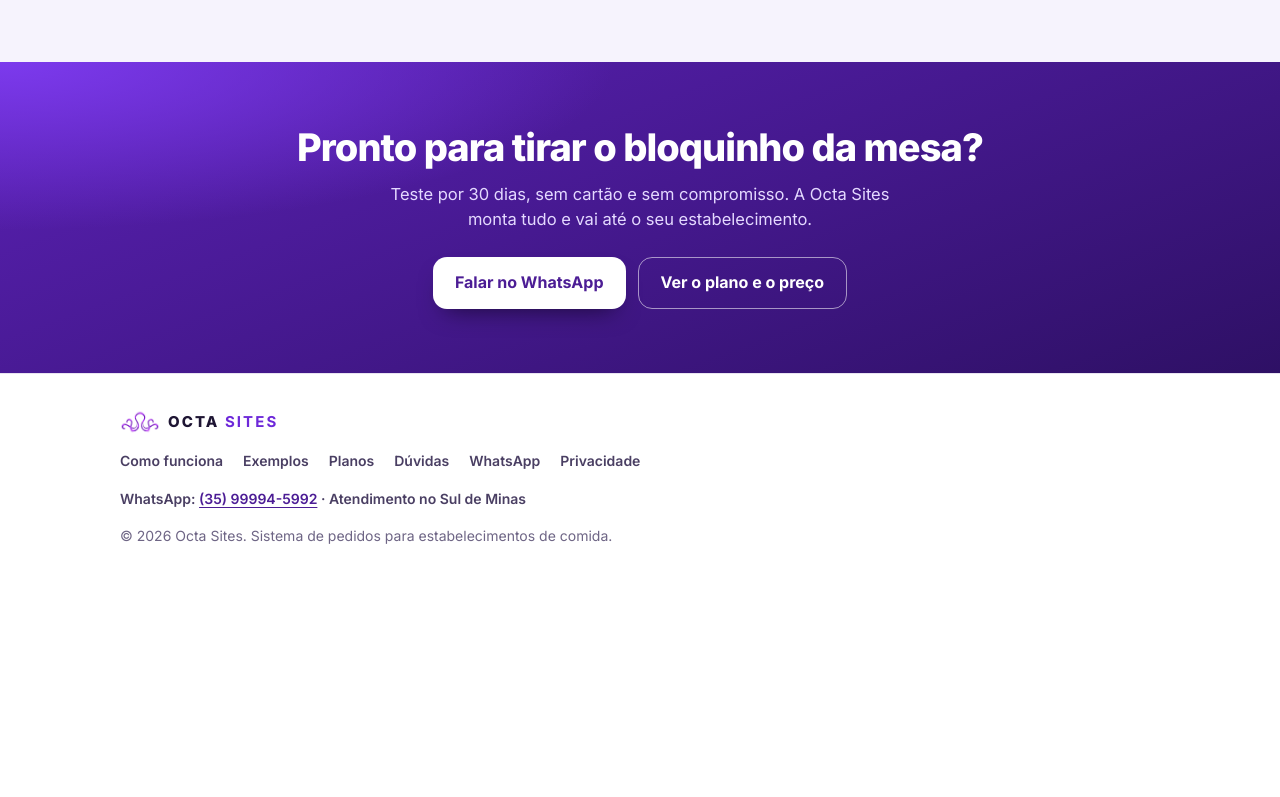
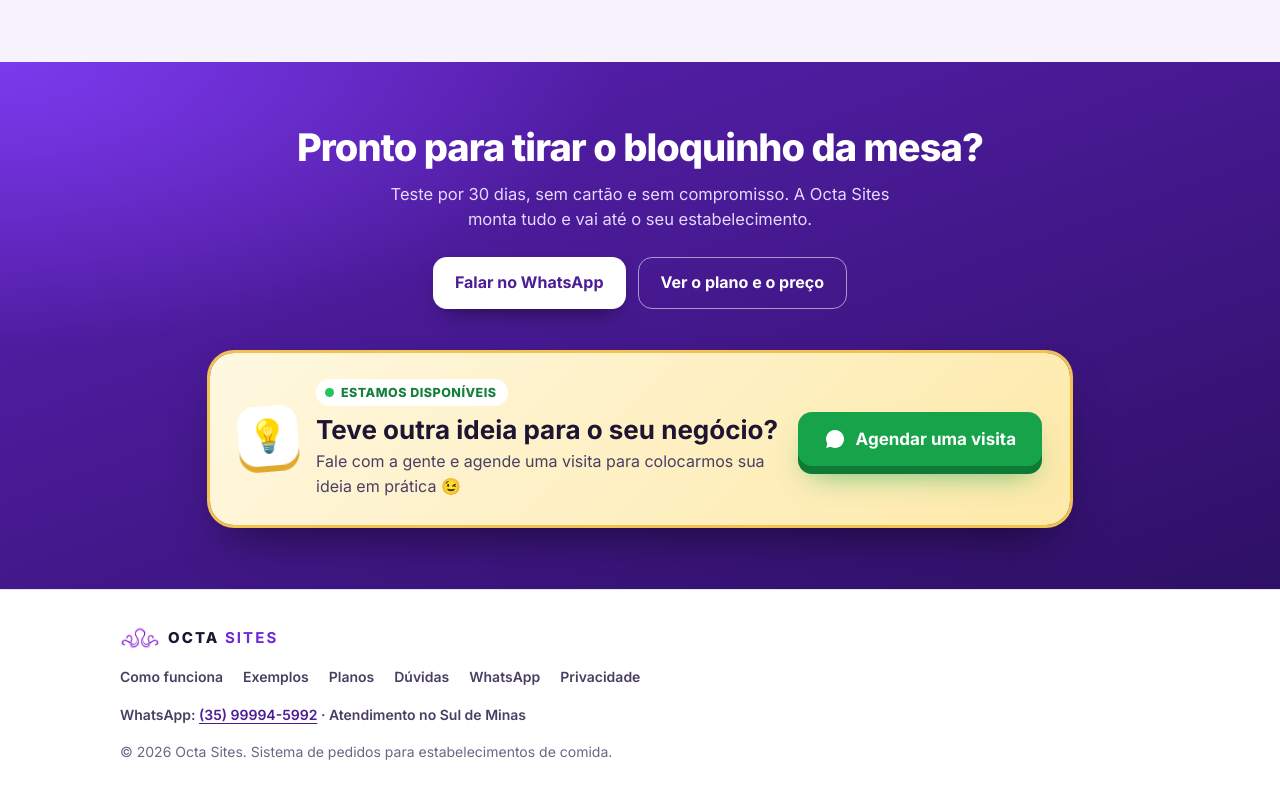
Before and after one commit to anaclararibeiroferreira12-ux/octa-sites, a plain HTML site: page public/index.html in a window 1280 px wide. Shown: the part 6120-6917 px from the top of the page. Before the commit the page ends 6703 px from the top, so only its background shows below. Drawn offline with Linux system fonts and the light colour scheme; a web font is replaced by a local one.

Commit message:
Prévia: faixa Teve outra ideia? com botão Agendar uma visita no final da página
Co-Authored-By: Claude Opus 5.5 <noreply@anthropic.com>
Claude-Session: https://claude.ai/code/session_01HgHHTQ1VZNJVVGqRbgtSGA

```diff
--- a/public/index.html
+++ b/public/index.html
@@ -532,6 +532,20 @@ footer nav{display:flex;flex-wrap:wrap;gap:8px 20px;font-weight:600;color:var(--
 .fecho .acoes{justify-content:center;margin-top:24px;gap:12px;display:flex;flex-wrap:wrap}
 .btn-claro{background:#fff;color:var(--roxo-esc);box-shadow:0 12px 24px -12px rgba(0,0,0,.6)}
 .btn-vazado{background:transparent;color:#fff;border:1.5px solid rgba(255,255,255,.55)}
+/* faixa "teve outra ideia?" */
+.ideia{position:relative;display:grid;grid-template-columns:auto 1fr;gap:14px 18px;align-items:center;text-align:left;max-width:860px;margin:44px auto 0;padding:24px;border-radius:24px;background:linear-gradient(135deg,#FFF8E1,#FDE9A8);color:var(--tinta);box-shadow:0 0 0 3px #F2C14E,0 24px 50px -18px rgba(0,0,0,.6)}
+.ideia-ic{width:60px;height:60px;border-radius:18px;display:grid;place-items:center;font-size:32px;background:#fff;box-shadow:0 6px 0 #E0A92E;animation:ideia-pula 2.6s ease-in-out infinite}
+.ideia-on{display:inline-flex;align-items:center;gap:7px;font-size:12.5px;font-weight:800;letter-spacing:.04em;text-transform:uppercase;color:var(--verde-txt);background:#fff;border-radius:999px;padding:4px 11px 4px 9px}
+.ideia-on i{width:9px;height:9px;border-radius:50%;background:#22C55E;box-shadow:0 0 0 0 rgba(34,197,94,.6);animation:ideia-pulso 1.8s infinite}
+.ideia h3{margin:8px 0 4px;font-size:clamp(21px,2.6vw,26px);line-height:1.2;color:var(--tinta)}
+.ideia p{margin:0;max-width:none;color:var(--tinta-2);font-size:16px}
+.ideia-btn{grid-column:1 / -1;justify-self:stretch;justify-content:center;gap:10px;background:#16A34A;color:#fff;font-size:17px;min-height:54px;box-shadow:0 8px 0 #0F7A35,0 18px 30px -12px rgba(22,163,74,.7)}
+.ideia-btn:hover{background:#15803D}
+.ideia-btn svg{width:22px;height:22px}
+@media(min-width:760px){.ideia{grid-template-columns:auto 1fr auto;padding:26px 28px}.ideia-btn{grid-column:auto;justify-self:end;padding:0 26px}}
+@keyframes ideia-pulso{70%{box-shadow:0 0 0 9px rgba(34,197,94,0)}100%{box-shadow:0 0 0 0 rgba(34,197,94,0)}}
+@keyframes ideia-pula{0%,100%{transform:translateY(0) rotate(0)}50%{transform:translateY(-4px) rotate(-6deg)}}
+@media (prefers-reduced-motion:reduce){.ideia-ic,.ideia-on i{animation:none}}
 </style>
 <script type="application/ld+json">
 {"@context":"https://schema.org","@graph":[
@@ -754,6 +768,15 @@ footer nav{display:flex;flex-wrap:wrap;gap:8px 20px;font-weight:600;color:var(--
     <h2 id="fc-t">Pronto para tirar o bloquinho da mesa?</h2>
     <p>Teste por 30 dias, sem cartão e sem compromisso. A Octa Sites monta tudo e vai até o seu estabelecimento.</p>
     <div class="acoes"><a class="btn btn-claro" href="https://wa.me/5535999945992?text=Ol%C3%A1!%20Quero%20conhecer%20a%20Octa%20Sites." target="_blank" rel="noopener">Falar no WhatsApp</a><a class="btn btn-vazado" href="#planos">Ver o plano e o preço</a></div>
+    <div class="ideia">
+      <span class="ideia-ic" aria-hidden="true">💡</span>
+      <div class="ideia-txt">
+        <span class="ideia-on"><i></i>Estamos disponíveis</span>
+        <h3>Teve outra ideia para o seu negócio?</h3>
+        <p>Fale com a gente e agende uma visita para colocarmos sua ideia em prática 😉</p>
+      </div>
+      <a class="btn ideia-btn" href="https://wa.me/5535999945992?text=Ol%C3%A1!%20Tive%20uma%20ideia%20para%20o%20meu%20neg%C3%B3cio%20e%20quero%20agendar%20uma%20visita." target="_blank" rel="noopener"><svg viewBox="0 0 24 24" fill="currentColor" aria-hidden="true"><path d="M12.04 2.2a9.8 9.8 0 0 0-8.4 14.86L2.3 21.8l4.86-1.28A9.8 9.8 0 1 0 12.04 2.2zm5.43 12.18c-.3-.15-1.76-.87-2.03-.97-.27-.1-.47-.15-.67.15-.2.3-.77.97-.94 1.17-.17.2-.35.22-.65.07-.3-.15-1.26-.46-2.4-1.48-.89-.79-1.49-1.77-1.66-2.07-.17-.3-.02-.46.13-.61.13-.13.3-.35.45-.52.15-.17.2-.3.3-.5.1-.2.05-.37-.02-.52-.08-.15-.67-1.62-.92-2.22-.24-.58-.49-.5-.67-.51h-.57c-.2 0-.52.07-.8.37-.27.3-1.04 1.02-1.04 2.48s1.07 2.88 1.21 3.08c.15.2 2.1 3.2 5.08 4.49 2.48 1.07 2.98.86 3.56.8.57-.09 1.76-.72 2-1.41.25-.7.25-1.29.17-1.41-.07-.13-.27-.2-.57-.35z"/></svg>Agendar uma visita</a>
+    </div>
   </div>
 </section>
 
```
